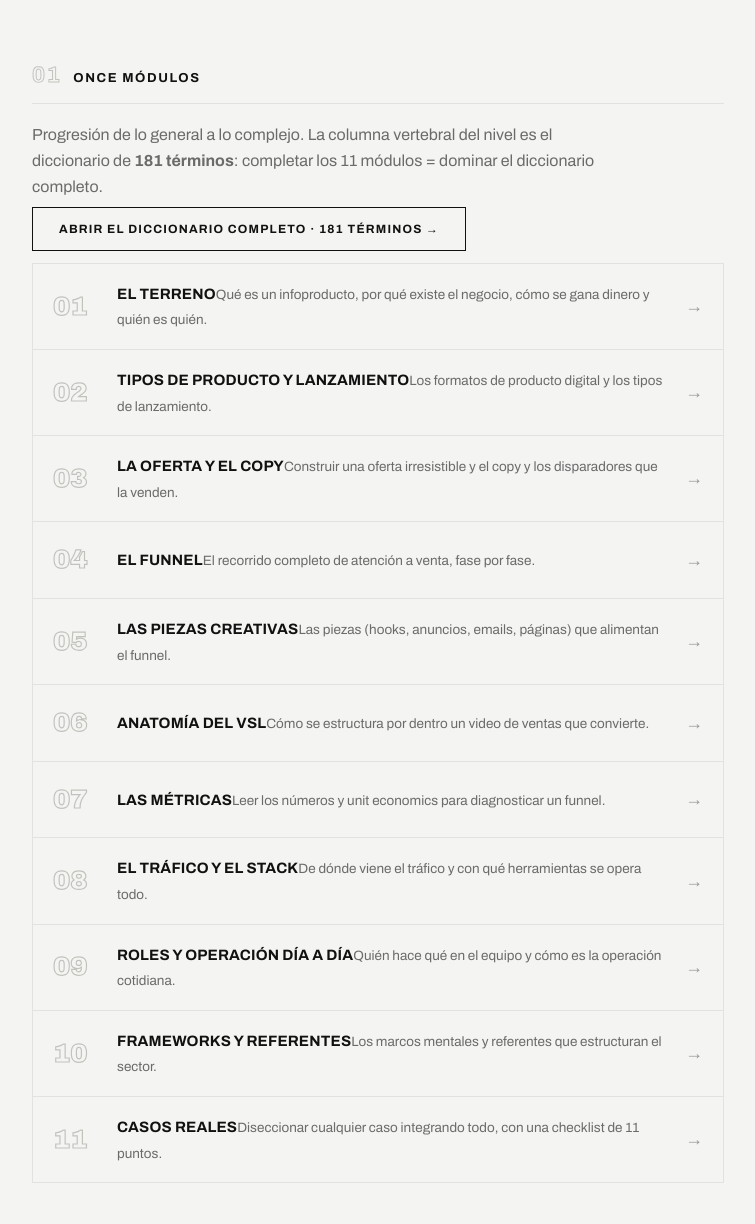
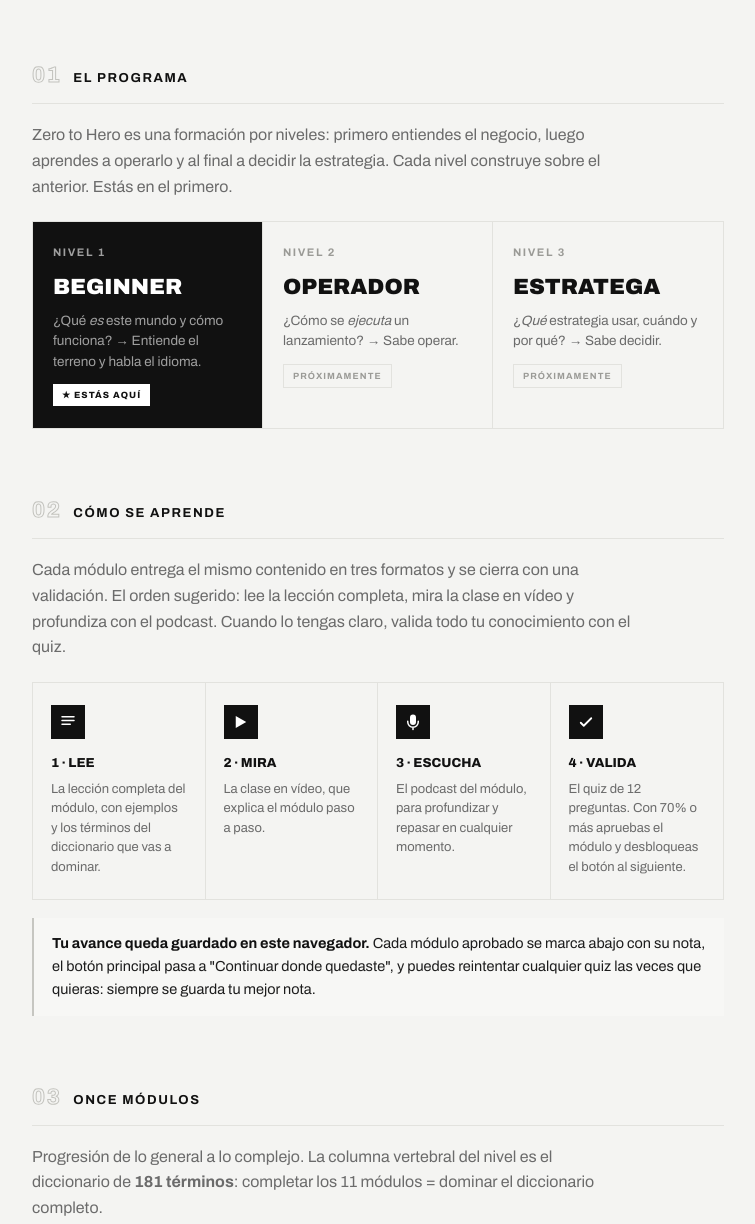
Before and after one commit to tomashanna/afluence-academy, a plain HTML site: page index.html in a window 1280 px wide. Shown: the part 600-1824 px from the top of the page, without its empty margins (262-1017 px from the left). Drawn offline with Linux system fonts and the light colour scheme; a web font is replaced by a local one.

Commit message:
Index: restaurar los 3 niveles del programa y ampliar las instrucciones
- Vuelve la sección "El programa" con las tarjetas de los 3 niveles y "Estás aquí" (pedido expreso)
- "Cómo se aprende" ampliada y movida antes de los módulos: pasos numerados (lee, mira, escucha, valida) con el quiz como cierre
- Nota explicando el sistema de progreso: avance guardado, mejor nota, continuar donde quedaste

Co-Authored-By: Claude Opus 4.8 (1M context) <noreply@anthropic.com>

```diff
--- a/index.html
+++ b/index.html
@@ -24,6 +24,19 @@
 .sec-h{font-family:var(--exp);font-size:13px;font-weight:700;letter-spacing:.12em;text-transform:uppercase;color:var(--strong);margin-bottom:18px;padding-bottom:10px;border-bottom:1px solid var(--line);display:flex;align-items:baseline;gap:12px}
 .sec-h .hn{color:transparent;-webkit-text-stroke:1px #C2C2BD;font-size:22px}
 .sec p.intro{font-size:16px;color:var(--muted);margin-bottom:22px;max-width:600px}
+
+/* 3 niveles */
+.levels{display:grid;grid-template-columns:1fr 1fr 1fr;border:1px solid var(--line)}
+.level{padding:22px 20px;position:relative}
+.level:not(:last-child){border-right:1px solid var(--line)}
+.level .lv{font-family:var(--exp);font-size:11px;font-weight:700;letter-spacing:.14em;text-transform:uppercase;color:var(--muted2)}
+.level .ln{font-family:var(--exp);font-weight:900;font-size:22px;text-transform:uppercase;color:var(--strong);margin:8px 0 6px}
+.level .lq{font-size:13.5px;color:var(--muted);line-height:1.5}
+.level.here{background:var(--strong)}
+.level.here .lv,.level.here .lq{color:rgba(255,255,255,.6)}
+.level.here .ln{color:#fff}
+.level .badge{display:inline-block;font-family:var(--exp);font-size:9px;font-weight:800;letter-spacing:.12em;text-transform:uppercase;color:var(--strong);background:#fff;padding:4px 9px;margin-top:12px}
+.level .soon{display:inline-block;font-family:var(--exp);font-size:9px;font-weight:700;letter-spacing:.12em;text-transform:uppercase;color:var(--muted2);border:1px solid var(--line);padding:4px 9px;margin-top:12px}
 
 /* 11 módulos */
 .mods{border:1px solid var(--line)}
@@ -93,9 +106,64 @@
     </div>
   </header>
 
+  <!-- ===== EL PROGRAMA (3 niveles) ===== -->
+  <section class="sec">
+    <div class="sec-h"><span class="hn">01</span> El programa</div>
+    <p class="intro">Zero to Hero es una formación por niveles: primero entiendes el negocio, luego aprendes a operarlo y al final a decidir la estrategia. Cada nivel construye sobre el anterior. Estás en el primero.</p>
+    <div class="levels">
+      <div class="level here">
+        <div class="lv">Nivel 1</div>
+        <div class="ln">Beginner</div>
+        <div class="lq">¿Qué <em>es</em> este mundo y cómo funciona? → Entiende el terreno y habla el idioma.</div>
+        <span class="badge">★ Estás aquí</span>
+      </div>
+      <div class="level">
+        <div class="lv">Nivel 2</div>
+        <div class="ln">Operador</div>
+        <div class="lq">¿Cómo se <em>ejecuta</em> un lanzamiento? → Sabe operar.</div>
+        <span class="soon">Próximamente</span>
+      </div>
+      <div class="level">
+        <div class="lv">Nivel 3</div>
+        <div class="ln">Estratega</div>
+        <div class="lq">¿<em>Qué</em> estrategia usar, cuándo y por qué? → Sabe decidir.</div>
+        <span class="soon">Próximamente</span>
+      </div>
+    </div>
+  </section>
+
+  <!-- ===== CÓMO SE APRENDE ===== -->
+  <section class="sec">
+    <div class="sec-h"><span class="hn">02</span> Cómo se aprende</div>
+    <p class="intro">Cada módulo entrega el mismo contenido en tres formatos y se cierra con una validación. El orden sugerido: lee la lección completa, mira la clase en vídeo y profundiza con el podcast. Cuando lo tengas claro, valida todo tu conocimiento con el quiz.</p>
+    <div class="how">
+      <div class="step">
+        <div class="si"><svg viewBox="0 0 24 24" fill="none"><path d="M4 5h16M4 10h16M4 15h11" stroke="#fff" stroke-width="2" stroke-linecap="round"/></svg></div>
+        <div class="sl">1 · Lee</div>
+        <div class="sd">La lección completa del módulo, con ejemplos y los términos del diccionario que vas a dominar.</div>
+      </div>
+      <div class="step">
+        <div class="si"><svg viewBox="0 0 24 24" fill="none"><path d="M5 4l14 8-14 8V4z" fill="#fff"/></svg></div>
+        <div class="sl">2 · Mira</div>
+        <div class="sd">La clase en vídeo, que explica el módulo paso a paso.</div>
+      </div>
+      <div class="step">
+        <div class="si"><svg viewBox="0 0 24 24" fill="none"><path d="M12 2a4 4 0 0 0-4 4v6a4 4 0 0 0 8 0V6a4 4 0 0 0-4-4z" fill="#fff"/><path d="M5 11v1a7 7 0 0 0 14 0v-1M12 19v3" stroke="#fff" stroke-width="2" stroke-linecap="round"/></svg></div>
+        <div class="sl">3 · Escucha</div>
+        <div class="sd">El podcast del módulo, para profundizar y repasar en cualquier momento.</div>
+      </div>
+      <div class="step">
+        <div class="si"><svg viewBox="0 0 24 24" fill="none"><path d="M5 13l4 4L19 7" stroke="#fff" stroke-width="2.4" stroke-linecap="round" stroke-linejoin="round"/></svg></div>
+        <div class="sl">4 · Valida</div>
+        <div class="sd">El quiz de 12 preguntas. Con 70% o más apruebas el módulo y desbloqueas el botón al siguiente.</div>
+      </div>
+    </div>
+    <div class="note" style="margin-top:18px"><b>Tu avance queda guardado en este navegador.</b> Cada módulo aprobado se marca abajo con su nota, el botón principal pasa a "Continuar donde quedaste", y puedes reintentar cualquier quiz las veces que quieras: siempre se guarda tu mejor nota.</div>
+  </section>
+
   <!-- ===== LOS 11 MÓDULOS ===== -->
   <section class="sec" id="modulos">
-    <div class="sec-h"><span class="hn">01</span> Once módulos</div>
+    <div class="sec-h"><span class="hn">03</span> Once módulos</div>
     <p class="intro">Progresión de lo general a lo complejo. La columna vertebral del nivel es el diccionario de <b>181 términos</b>: completar los 11 módulos = dominar el diccionario completo.</p>
     <div style="margin:-6px 0 22px"><a class="btn btn-ghost" href="diccionario.html" style="text-decoration:none">Abrir el diccionario completo · 181 términos →</a></div>
     <div class="mods">
@@ -113,37 +181,9 @@
     </div>
   </section>
 
-  <!-- ===== CÓMO SE APRENDE ===== -->
-  <section class="sec">
-    <div class="sec-h"><span class="hn">02</span> Cómo se aprende</div>
-    <p class="intro">Cada módulo trae cuatro formas de estudiar el mismo contenido. El orden sugerido: lee la lección, mira la clase, refuerza con el podcast y cierra siempre con el quiz.</p>
-    <div class="how">
-      <div class="step">
-        <div class="si"><svg viewBox="0 0 24 24" fill="none"><path d="M4 5h16M4 10h16M4 15h11" stroke="#fff" stroke-width="2" stroke-linecap="round"/></svg></div>
-        <div class="sl">Lee</div>
-        <div class="sd">La lección completa, con glosario y ejemplos.</div>
-      </div>
-      <div class="step">
-        <div class="si"><svg viewBox="0 0 24 24" fill="none"><path d="M5 4l14 8-14 8V4z" fill="#fff"/></svg></div>
-        <div class="sl">Mira</div>
-        <div class="sd">La clase en vídeo del módulo, explicada paso a paso.</div>
-      </div>
-      <div class="step">
-        <div class="si"><svg viewBox="0 0 24 24" fill="none"><path d="M12 2a4 4 0 0 0-4 4v6a4 4 0 0 0 8 0V6a4 4 0 0 0-4-4z" fill="#fff"/><path d="M5 11v1a7 7 0 0 0 14 0v-1M12 19v3" stroke="#fff" stroke-width="2" stroke-linecap="round"/></svg></div>
-        <div class="sl">Escucha</div>
-        <div class="sd">El podcast del módulo, para reforzar en cualquier momento.</div>
-      </div>
-      <div class="step">
-        <div class="si"><svg viewBox="0 0 24 24" fill="none"><path d="M5 13l4 4L19 7" stroke="#fff" stroke-width="2.4" stroke-linecap="round" stroke-linejoin="round"/></svg></div>
-        <div class="sl">Valida</div>
-        <div class="sd">Un quiz de 12 preguntas; 70% para aprobar el módulo.</div>
-      </div>
-    </div>
-  </section>
-
   <!-- ===== RESUMEN DEL NIVEL 1 ===== -->
   <section class="sec" id="resumen">
-    <div class="sec-h"><span class="hn">03</span> Resumen del Nivel 1</div>
+    <div class="sec-h"><span class="hn">04</span> Resumen del Nivel 1</div>
     <p class="intro">¿Terminaste los 11 módulos? Este audio repasa todo el nivel de un tirón: ideal para fijar el mapa completo antes de avanzar.</p>
     <div class="resumen">
       <div class="rcover"><svg viewBox="0 0 24 24" fill="none"><path d="M12 2a4 4 0 0 0-4 4v6a4 4 0 0 0 8 0V6a4 4 0 0 0-4-4z" fill="#fff"/><path d="M5 11v1a7 7 0 0 0 14 0v-1M12 19v3" stroke="#fff" stroke-width="2" stroke-linecap="round"/></svg></div>
```
